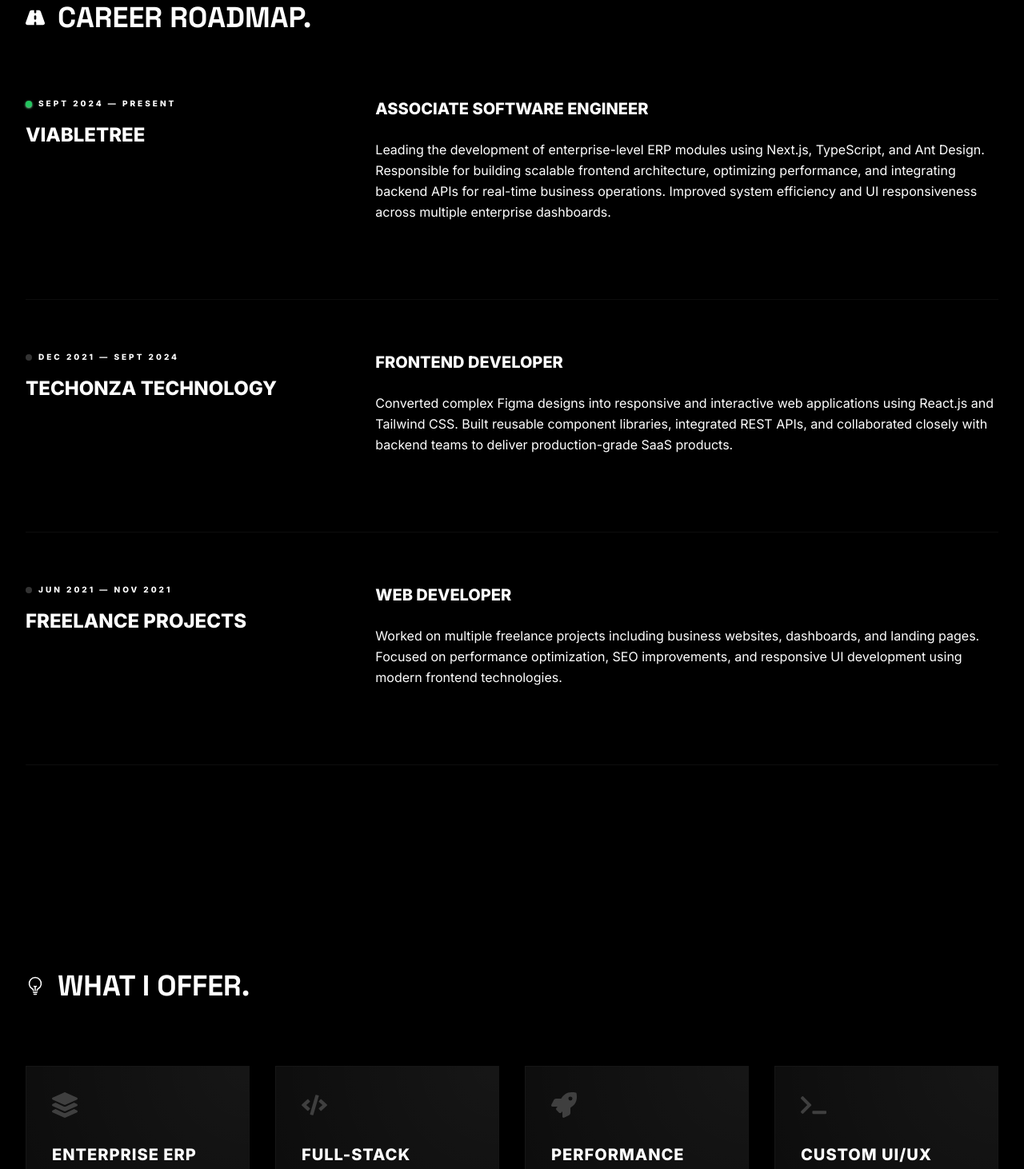
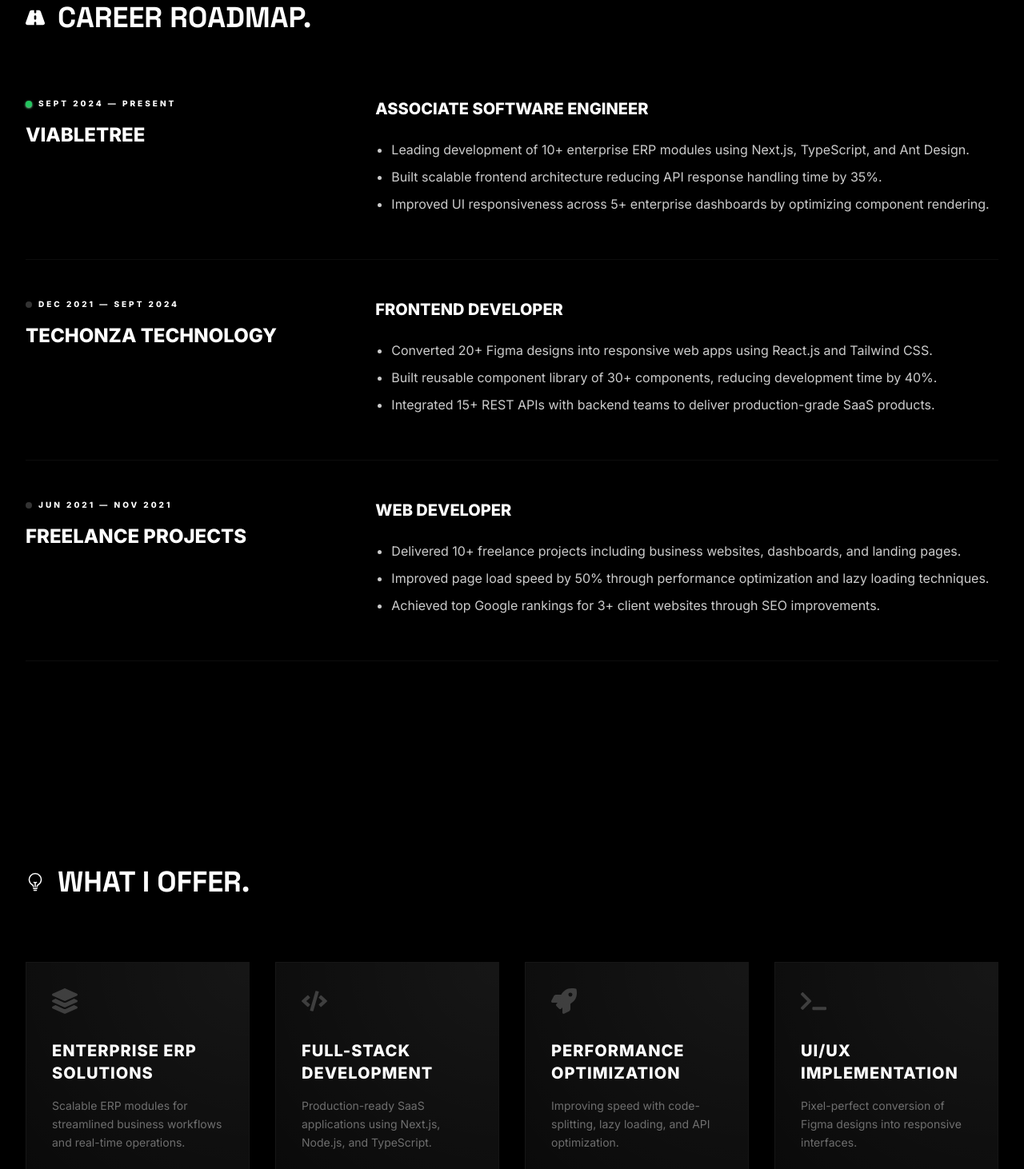
Before and after one commit to Hayyanshaikh/portfolio, a Next.js app: page / in a window 1280 px wide. Shown: the part 1880-3342 px from the top of the page at 80% size. Built offline with nearby package versions, Linux system fonts and the light colour scheme.

Commit message:
feat: implement Skills, Experience, and Services sections with corresponding components

```diff
--- a/components/cards/ExperienceCard.tsx
+++ b/components/cards/ExperienceCard.tsx
@@ -5,7 +5,7 @@
   period: string;
   company: string;
   role: string;
-  description: string;
+  description: string[];
   active: boolean;
 };
 
@@ -23,7 +23,7 @@
   return (
     <div
       key={index}
-      className="reveal flex flex-col md:flex-row gap-12 border-b border-white/5 pb-16 relative"
+      className="reveal flex flex-col md:flex-row gap-12 border-b border-white/5 pb-6 relative"
       style={{ transitionDelay: `${index * 0.1}s` }}
     >
       <div className="md:w-1/3">
@@ -46,7 +46,11 @@
         <h4 className="text-xl font-bold uppercase mb-6 flex items-center gap-3">
           {exp.role}
         </h4>
-        <p className="text-white leading-relaxed mb-8">{exp.description}</p>
+        <ul className="list-disc list-outside ml-5 text-white/80 leading-relaxed space-y-2 mb-8">
+          {exp.description.map((point, i) => (
+            <li key={i}>{point}</li>
+          ))}
+        </ul>
       </div>
     </div>
   );
--- a/components/sections/Experience.tsx
+++ b/components/sections/Experience.tsx
@@ -5,24 +5,33 @@
     period: "Sept 2024 — Present",
     company: "Viabletree",
     role: "Associate Software Engineer",
-    description:
-      "Leading the development of enterprise-level ERP modules using Next.js, TypeScript, and Ant Design. Responsible for building scalable frontend architecture, optimizing performance, and integrating backend APIs for real-time business operations. Improved system efficiency and UI responsiveness across multiple enterprise dashboards.",
+    description: [
+      "Leading development of 10+ enterprise ERP modules using Next.js, TypeScript, and Ant Design.",
+      "Built scalable frontend architecture reducing API response handling time by 35%.",
+      "Improved UI responsiveness across 5+ enterprise dashboards by optimizing component rendering.",
+    ],
     active: true,
   },
   {
     period: "Dec 2021 — Sept 2024",
     company: "Techonza Technology",
     role: "Frontend Developer",
-    description:
-      "Converted complex Figma designs into responsive and interactive web applications using React.js and Tailwind CSS. Built reusable component libraries, integrated REST APIs, and collaborated closely with backend teams to deliver production-grade SaaS products.",
+    description: [
+      "Converted 20+ Figma designs into responsive web apps using React.js and Tailwind CSS.",
+      "Built reusable component library of 30+ components, reducing development time by 40%.",
+      "Integrated 15+ REST APIs with backend teams to deliver production-grade SaaS products.",
+    ],
     active: false,
   },
   {
     period: "Jun 2021 — Nov 2021",
     company: "Freelance Projects",
     role: "Web Developer",
-    description:
-      "Worked on multiple freelance projects including business websites, dashboards, and landing pages. Focused on performance optimization, SEO improvements, and responsive UI development using modern frontend technologies.",
+    description: [
+      "Delivered 10+ freelance projects including business websites, dashboards, and landing pages.",
+      "Improved page load speed by 50% through performance optimization and lazy loading techniques.",
+      "Achieved top Google rankings for 3+ client websites through SEO improvements.",
+    ],
     active: false,
   },
 ];
@@ -35,7 +44,7 @@
         Career Roadmap.
       </h2>
 
-      <div className="space-y-16">
+      <div className="space-y-12">
         {experiences.map((exp, index) => (
           <ExperienceCard key={index} exp={exp} index={index} />
         ))}
--- a/components/sections/Services.tsx
+++ b/components/sections/Services.tsx
@@ -6,25 +6,25 @@
   {
     title: "Enterprise ERP Solutions",
     description:
-      "Architecting scalable and robust ERP modules that streamline complex business processes and real-time operations.",
+      "Scalable ERP modules for streamlined business workflows and real-time operations.",
     icon: <FaLayerGroup className="w-8 h-8" />,
   },
   {
     title: "Full-Stack Development",
     description:
-      "Building production-grade SaaS applications from scratch using modern tech stacks like Next.js, Node.js, and TypeScript.",
+      "Production-ready SaaS applications using Next.js, Node.js, and TypeScript.",
     icon: <FaCode className="w-8 h-8" />,
   },
   {
     title: "Performance Optimization",
     description:
-      "Enhancing web performance through advanced code-splitting, lazy loading, and efficient API orchestration.",
+      "Improving speed with code-splitting, lazy loading, and API optimization.",
     icon: <FaRocket className="w-8 h-8" />,
   },
   {
-    title: "Custom UI/UX Implementation",
+    title: "UI/UX Implementation",
     description:
-      "Translating complex Figma designs into interactive, pixel-perfect, and highly responsive user interfaces.",
+      "Pixel-perfect conversion of Figma designs into responsive interfaces.",
     icon: <FaTerminal className="w-8 h-8" />,
   },
 ];
--- a/components/sections/Skills.tsx
+++ b/components/sections/Skills.tsx
@@ -26,38 +26,38 @@
 };
 const skills: Skill[] = [
   // Core Web
-  { icon: <Image svg={Html} size={24} />, label: "HTML" },
-  { icon: <Image svg={Css} size={24} />, label: "CSS" },
-  { icon: <Image svg={JavaScript} size={24} />, label: "JavaScript" },
-  { icon: <Image svg={JQuery} size={24} />, label: "jQuery" },
-  { icon: <Image svg={TypeScript} size={24} />, label: "TypeScript" },
+  { icon: <Image svg={Html} size={40} />, label: "HTML" },
+  { icon: <Image svg={Css} size={40} />, label: "CSS" },
+  { icon: <Image svg={JavaScript} size={40} />, label: "JavaScript" },
+  { icon: <Image svg={JQuery} size={40} />, label: "jQuery" },
+  { icon: <Image svg={TypeScript} size={40} />, label: "TypeScript" },
 
   // Frontend Frameworks
-  { icon: <Image svg={ReactJs} size={24} />, label: "React.js" },
-  { icon: <Image svg={NextJs} size={24} />, label: "Next.js" },
+  { icon: <Image svg={ReactJs} size={40} />, label: "React.js" },
+  { icon: <Image svg={NextJs} size={40} />, label: "Next.js" },
 
   // Styling / UI
-  { icon: <Image svg={Tailwind} size={24} />, label: "Tailwind CSS" },
-  { icon: <Image svg={ShadCN} size={24} />, label: "ShadCN UI" },
-  { icon: <Image svg={AntDesign} size={24} />, label: "Ant Design" },
+  { icon: <Image svg={Tailwind} size={40} />, label: "Tailwind CSS" },
+  { icon: <Image svg={ShadCN} size={40} />, label: "ShadCN UI" },
+  { icon: <Image svg={AntDesign} size={40} />, label: "Ant Design" },
 
   // Backend
-  { icon: <Image svg={NodeJs} size={24} />, label: "Node.js" },
-  { icon: <Image svg={NestJs} size={24} />, label: "NestJS" },
+  { icon: <Image svg={NodeJs} size={40} />, label: "Node.js" },
+  { icon: <Image svg={NestJs} size={40} />, label: "NestJS" },
 
   // Database / ORM
-  { icon: <Image svg={Prisma} size={24} />, label: "Prisma ORM" },
-  { icon: <Image svg={PostgreSQL} size={24} />, label: "PostgreSQL" },
+  { icon: <Image svg={Prisma} size={40} />, label: "Prisma ORM" },
+  { icon: <Image svg={PostgreSQL} size={40} />, label: "PostgreSQL" },
 
   // Dev Tools
-  { icon: <Image svg={Git} size={24} />, label: "Git" },
-  { icon: <Image svg={Github} size={24} />, label: "GitHub" },
+  { icon: <Image svg={Git} size={40} />, label: "Git" },
+  { icon: <Image svg={Github} size={40} />, label: "GitHub" },
 
   // APIs / Docs
-  { icon: <Image svg={Swagger} size={24} />, label: "Swagger" },
+  { icon: <Image svg={Swagger} size={40} />, label: "Swagger" },
 
   // CMS
-  { icon: <Image svg={WordPress} size={24} />, label: "WordPress" },
+  { icon: <Image svg={WordPress} size={40} />, label: "WordPress" },
 ];
 
 export default function Skills() {
@@ -79,7 +79,7 @@
           >
             {skill.icon}
 
-            <span className="text-[10px] font-bold uppercase tracking-widest">
+            <span className="text-xs font-semibold uppercase tracking-widest">
               {skill.label}
             </span>
           </div>
```
